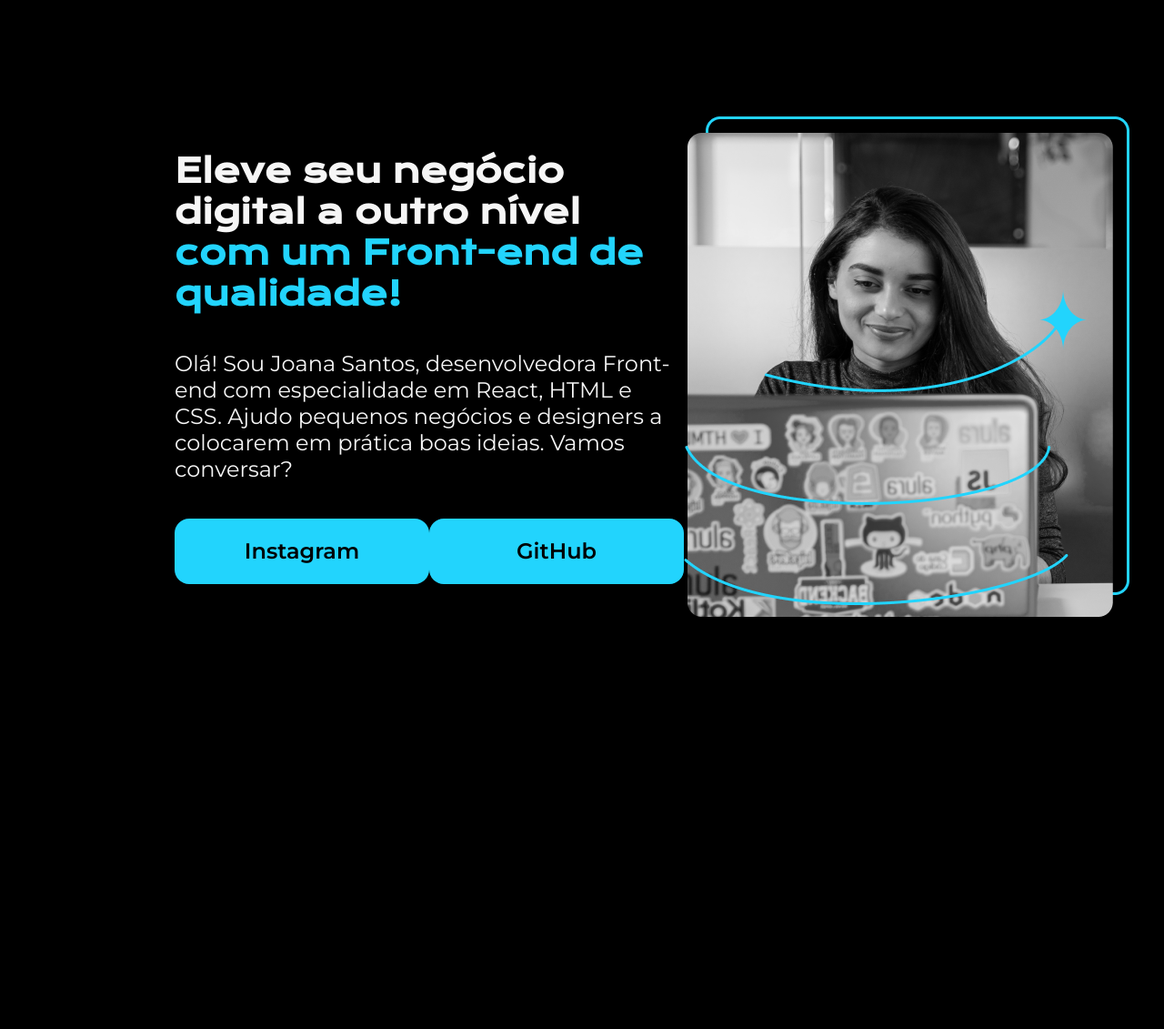
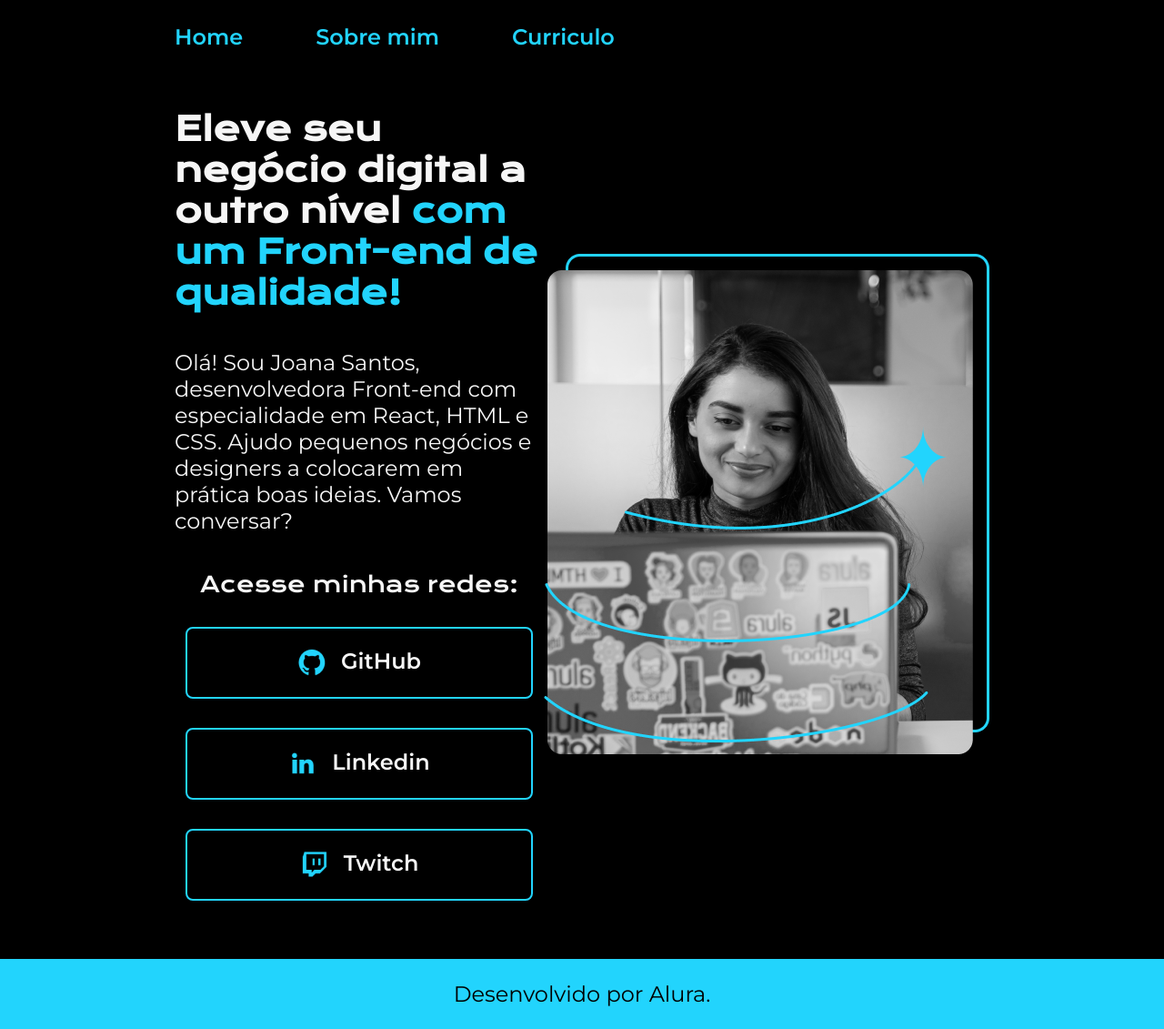
Before and after one commit to stanleyshensantos/Portifolio-HTML-e-CSS-aula_5, a plain HTML site: page index.html in a window 1280 px wide. Shown: the whole page at 91% size. Before the commit the page ends 928 px from the top, so only its background shows below. Drawn offline with nearby package versions, Linux system fonts and the light colour scheme; a web font is replaced by a local one.

Commit message:
https://github.com/stanleyshensantos/Portifolio-HTML-e-CSS-aula_5

```diff
--- a/index.html
+++ b/index.html
@@ -5,10 +5,16 @@
     <meta http-equiv="X-UA-Compatible" content="IE=edge">
     <meta name="viewport" content="width=device-width, initial-scale=1.0">
     <title>Portifolio</title>
-    <link rel="stylesheet" href="style.css">
+    <link rel="stylesheet" href="./styles/style.css">
 </head>
 <body>
-    <header></header>
+    <header class="cabecalho">
+        <nav class="cabecalho__menu">
+            <a class="cabecalho__menu--link" href="index.html">Home</a>
+            <a class="cabecalho__menu--link" href="about.html">Sobre mim</a>
+            <a class="cabecalho__menu--link" href="curriculo.html">Curriculo</a>
+        </nav>
+    </header>
 
         <main class="apresentacao">
         <section class="apresentacao__conteudo">
@@ -21,12 +27,28 @@
                 colocarem em prática boas ideias. Vamos
                 conversar?</p>
                 <div class="apresentacao__links">
-                    <a class="apresentacao__links--link" href="https://instagram.com/rafaballerini">Instagram</a>
-                    <a class="apresentacao__links--link" href="https://github.com/guilhermeonrails">GitHub</a>
+                    <h2 class="apresentacao__links--subtitulo">Acesse minhas redes:</h2>
+                    <a class="apresentacao__links--link" href="https://github.com/rafaballerini">
+                        <img src="./assets/Logo Github.png" alt="">
+                        GitHub
+                    </a>
+                    <a class="apresentacao__links--link" href="https://linkedin.com/in/rafaellaballerini">
+                        <img src="./assets/Logo linkedin.png" alt="">
+                       Linkedin
+                    </a>
+
+                    <a class="apresentacao__links--link" href="https://twitch.tv/rafaballerini">
+                        <img src="./assets/Logo Twitch.png" alt="">
+                        Twitch
+                    </a>
+
+
                 </div>
         </section>
-            <img src="imagem.png" alt="Foto da Joana Santos programando">
+            <img src="./assets/Imagem.png" alt="Foto da Joana Santos programando">
     </main>
-    <footer></footer>
+    <footer class="rodape">
+        <p> Desenvolvido por Alura.</p>
+    </footer>
 </body>
 </html>
--- a/style.css
+++ b/styles/style.css
@@ -5,17 +5,28 @@
     padding: 0;
 }
 body{
-    height: 100vh;
+    /* height: 100vh; */
     box-sizing: border-box;
     background-color: #000000;
     color: #F6F6F6;
 }
+.cabecalho{
+    padding: 2% 0% 0% 15%;
+}
+.cabecalho__menu{
+    display: flex;
+    gap: 80px;
+}
+.cabecalho__menu--link{
+    font-family: 'Montserrat', sans-serif;
+    font-size: 24px;
+    font-weight: 600;
+    color: #22D4FD;
+    text-decoration: none;
+}
 
-.titulo-destaque{
-    color: #22D4FD;
-}
 .apresentacao{
-    margin: 10% 15%;
+    padding: 5% 15%;
     display: flex;
     align-items: center;
     justify-content: space-between;
@@ -30,23 +41,57 @@ body{
     font-size: 36px;
     font-family: 'Krona One', sans-serif;
 }
+.titulo-destaque{
+    color: #22D4FD;
+}
 .apresentacao__conteudo--texto{
     font-size: 24px;
     font-family: 'Montserrat', sans-serif;
 }
+.apresentacao__links--subtitulo{
+    font-family: 'Krona One', sans-serif;
+    font-weight: 400;
+    font-size: 24px;
+}
 .apresentacao__links{
     display: flex;
+    flex-direction: column;
     justify-content: space-between;
+    align-items: center;
+    gap: 32px;
 }
 .apresentacao__links--link{
-      background-color: #22d4fd;
-      width: 280px;
+      /* background-color: #22d4fd; */
+      display: flex;
+      justify-content: center;
+      gap: 16px;
+      border: 2px solid #22D4FD;
+      width: 378px;
       text-align: center;
-      border-radius: 16px;
+      border-radius: 8px;
       font-size: 24px;
       font-weight: 600;
       padding:21.5px 0;
       text-decoration: none;
-      color: #000000;
+      color: #F6F6F6;
       font-family: 'Montserrat', sans-serif;
 }
+.apresentacao__links--link:hover{
+    background-color: #272727;
+    padding: 3%;
+}
+
+.apresentacao__conteudo__texto a{
+    text-decoration: none;
+    color: #22D4FD;
+}
+
+.rodape{
+    padding: 24px;
+    color: #000000;
+    background-color: #22D4FD;
+    text-align: center;
+    font-family: 'Montserrat', sans-serif;
+    font-size: 24px;
+    font-weight: 400;
+}
```
Also changed, not shown: about.html (added, +34 -0 lines), curriculo.html (added, +45 -0 lines), assets/Imagem.png (renamed from Imagem.png), assets/Logo Github.png (added), assets/Logo Twitch.png (added), assets/Logo linkedin.png (added).
